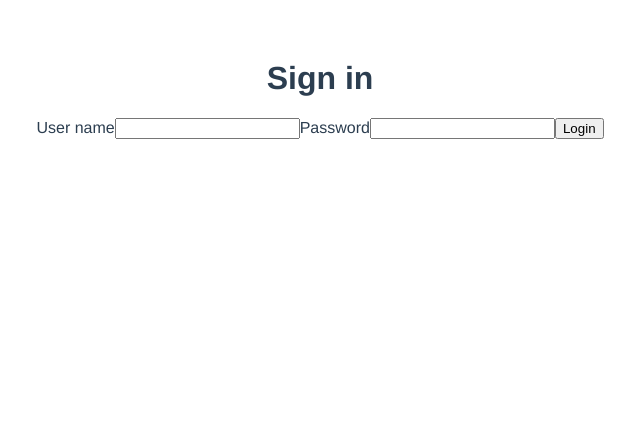
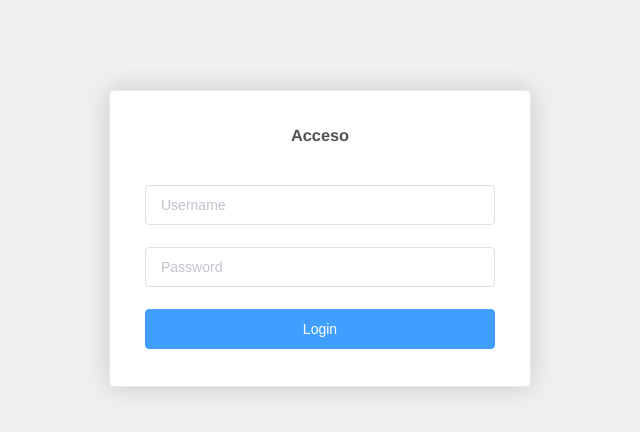
Before and after one commit to ProgramoErgoSum/asociacion, a Vue app: page /#/login in a window 1280 px wide. Shown: the top 432 px of the page, without its empty margins (320-960 px from the left). Built offline with nearby package versions, Linux system fonts and the light colour scheme.

Commit message:
Add login view

```diff
--- a/package.json
+++ b/package.json
@@ -55,6 +55,7 @@
     "jest-serializer-vue": "^0.3.0",
     "nightwatch": "^1.0.8",
     "node-notifier": "^5.1.2",
+    "node-sass": "^4.9.3",
     "optimize-css-assets-webpack-plugin": "^3.2.0",
     "ora": "^1.2.0",
     "portfinder": "^1.0.13",
@@ -62,6 +63,7 @@
     "postcss-loader": "^2.0.8",
     "postcss-url": "^7.2.1",
     "rimraf": "^2.6.0",
+    "sass-loader": "^7.1.0",
     "selenium-server": "^3.0.1",
     "semver": "^5.3.0",
     "shelljs": "^0.7.6",
--- a/src/App.vue
+++ b/src/App.vue
@@ -12,12 +12,13 @@ export default {
 </script>
 
 <style>
+body {
+  margin: 0;
+  padding: 0;
+  font-family: 'Avenir', Helvetica, Arial, sans-serif;
+  font-size:  14px;
+}
 #app {
-  font-family: 'Avenir', Helvetica, Arial, sans-serif;
-  -webkit-font-smoothing: antialiased;
-  -moz-osx-font-smoothing: grayscale;
-  text-align: center;
-  color: #2c3e50;
-  margin-top: 60px;
+
 }
 </style>
--- a/src/http/base.js
+++ b/src/http/base.js
@@ -12,6 +12,15 @@ axios.interceptors.request.use(config => {
   }
   return config
 }, err => {
+  return Promise.reject(err)
+})
+
+axios.interceptors.response.use(response => {
+  return response
+}, err => {
+  if (err.response !== undefined) {
+    return Promise.reject(err.response.data)
+  }
   return Promise.reject(err)
 })
 
--- a/src/views/Layout.vue
+++ b/src/views/Layout.vue
@@ -1,6 +1,7 @@
 <template>
   <div class="layout">
     Layout
+    https://element.eleme.io/#/es/component/container
     <router-view/>
   </div>
 </template>
--- a/src/views/Login.vue
+++ b/src/views/Login.vue
@@ -1,16 +1,23 @@
 <template>
   <div class="login">
-    <h1>Sign in</h1>
-    <ol v-if="errors">
-      <li v-for="error in errors" :key="error.id">{{error}}</li>
-    </ol>
-    <form @submit.prevent="login">
-      <label>User name</label>
-      <input required v-model="username" type="text" />
-      <label>Password</label>
-      <input required v-model="password" type="password"/>
-      <button type="submit">Login</button>
-    </form>
+    <div class="form">
+      <el-row>
+        <el-col :span="24">
+          <el-form ref="ruleForm" :model="ruleForm" :rules="rules" class="login-container">
+            <h3 class="title">Acceso</h3>
+            <el-form-item prop="username">
+              <el-input v-model="ruleForm.username" type="text" auto-complete="off" placeholder="Username" @keyup.enter.native="submitForm('ruleForm')"></el-input>
+            </el-form-item>
+            <el-form-item prop="password">
+              <el-input v-model="ruleForm.password" type="password" auto-complete="off" placeholder="Password" @keyup.enter.native="submitForm('ruleForm')"></el-input>
+            </el-form-item>
+            <el-form-item>
+              <el-button type="primary" @click="submitForm('ruleForm')">Login</el-button>
+            </el-form-item>
+          </el-form>
+        </el-col>
+      </el-row>
+    </div>
   </div>
 </template>
 
@@ -19,33 +26,70 @@ import { mapMutations } from 'vuex'
 import { postTokens } from '../http/admin'
 
 export default {
-  name: 'login',
+  name: 'Login',
   data () {
     return {
+      ruleForm: {
         username: null,
-      password: null,
-      errors: []
+        password: null
+      },
+      errors: [],
+      rules: {
+        username: [{ required: true, message: 'Introduce el nombre de usuario', trigger: 'blur' }],
+        password: [{ required: true, message: 'Introduce la contraseña', trigger: 'blur' }]
+      }
     }
   },
   methods: {
     ...mapMutations(['ADMIN_LOGIN']),
-    login: function () {
+    submitForm: function (formName) {
+      this.$refs[formName].validate(valid => {
+        if (valid) {
           postTokens({
-        _username: this.username,
-        _password: this.password
+            _username: this.ruleForm.username,
+            _password: this.ruleForm.password
           })
             .then(response => {
               this.ADMIN_LOGIN(response)
               this.$router.push('/dashboard')
             })
-        .catch(error => {
-          this.errors.push(error.message)
+            .catch(err => {
+              this.$message({ type: 'error', message: err.message })
+            })
+        }
+        this.$refs[formName].resetFields()
       })
     }
   }
 }
 </script>
 
-<style scoped>
-
+<style lang="scss" scoped>
+.login {
+  position: absolute;
+  width: 100%;
+  height: 100%;
+  background: #f0f0f0;
+}
+.login-container {
+  -webkit-border-radius: 5px;
+  border-radius: 5px;
+  -moz-border-radius: 5px;
+  background-clip: padding-box;
+  margin: 90px auto;
+  width: 350px;
+  padding: 35px 35px 15px 35px;
+  background: #fff;
+  border: 1px solid #eaeaea;
+  box-shadow: 0 0 25px #cac6c6;
+  .title {
+    margin: 0px auto 40px auto;
+    text-align: center;
+    color: #505458;
+  }
+  button {
+    display: block;
+    width: 100%;
+  }
+}
 </style>
```
Lines whose indentation alone changed are shown as unchanged.
